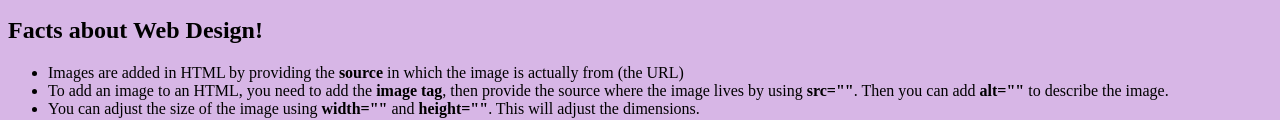
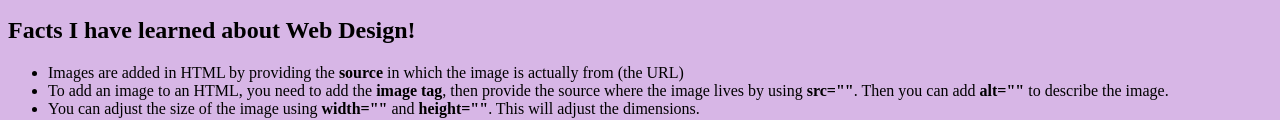
Before and after one commit to karlyphillips/Project-2, a plain HTML site: page index.html in a window 1280 px wide. Shown: the part 931-1051 px from the top of the page. Drawn offline with Linux system fonts and the light colour scheme.

Commit message:
added word into h2

```diff
--- a/index.html
+++ b/index.html
@@ -24,7 +24,7 @@
             <div id="facts">
 
                 <h2>
-                    Facts about Web Design!
+                    Facts I have learned about Web Design!
                 </h2>
                 <ul>
                     <li>Images are added in HTML by providing the <b>source</b> in which the image is actually from (the URL)</li>
```
